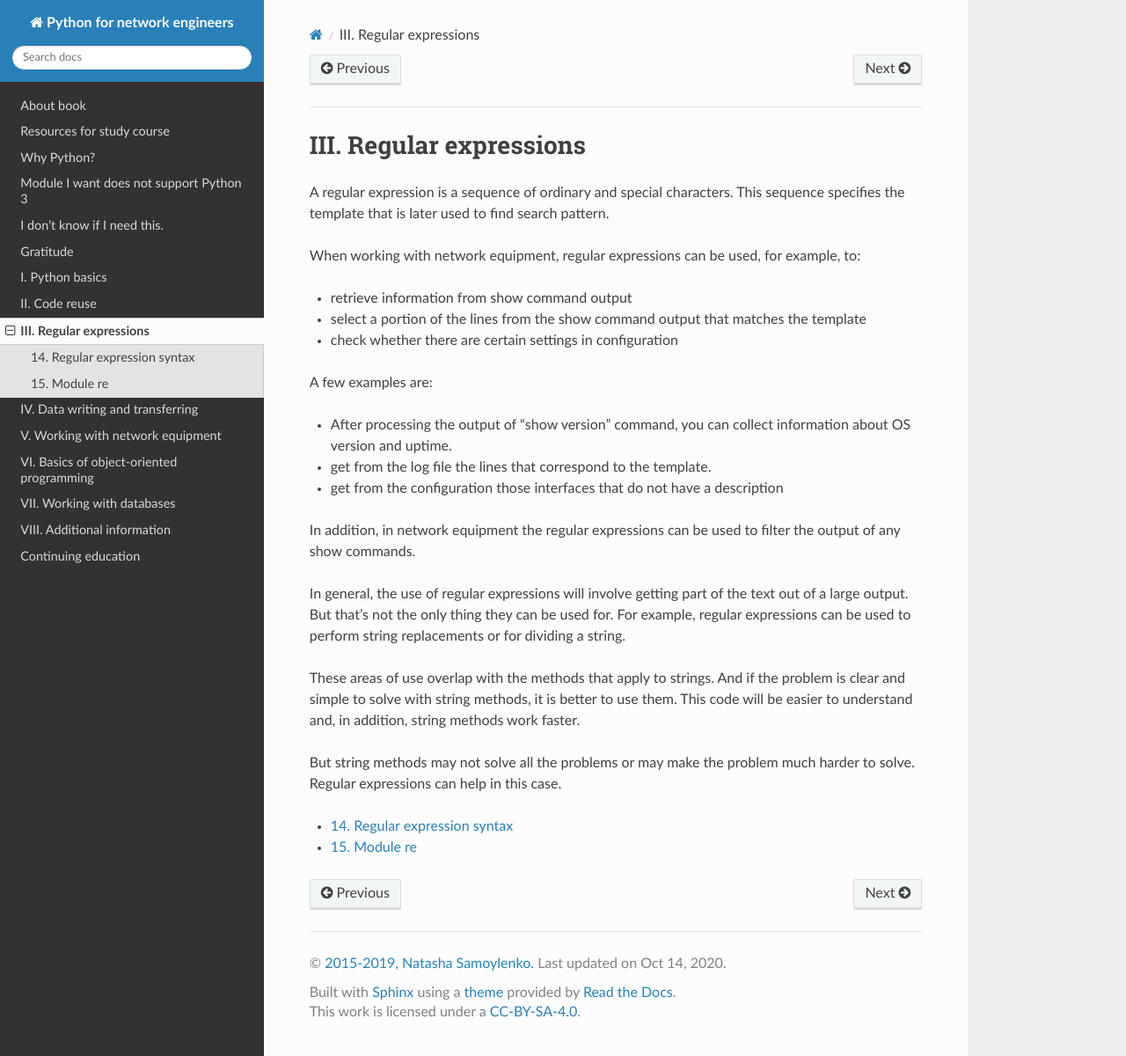
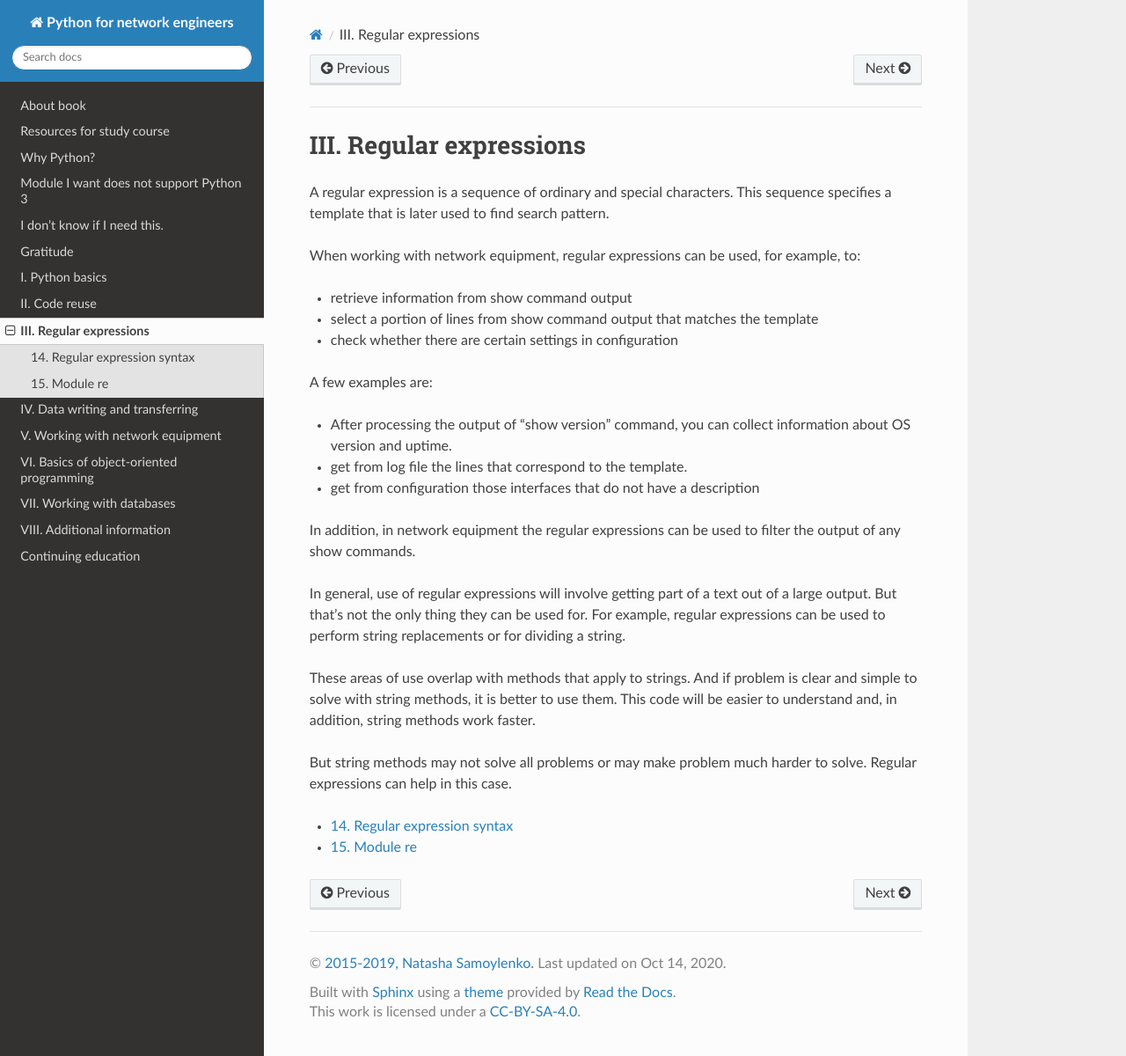
Before and after one commit to natenka/pyneng-book-en, a Sphinx documentation site: the page built from docs/source/book/Part_III.rst, in a window 1280 px wide and 1200 px high. Shown: the whole window at 88% size. Built offline with Sphinx 7.4.7 and the Read the Docs theme 2.0.0, drawn with Linux system fonts in a browser that asks for light colours; pages that are not in the unit, such as notebooks, are missing from menus.

Commit message:
Update Part_III.rst

```diff
--- a/docs/source/book/Part_III.rst
+++ b/docs/source/book/Part_III.rst
@@ -1,27 +1,27 @@
 III. Regular expressions
 #########################
 
-A regular expression is a sequence of ordinary and special characters. This sequence specifies the template that is later used to find search pattern.
+A regular expression is a sequence of ordinary and special characters. This sequence specifies a template that is later used to find search pattern.
 
 When working with network equipment, regular expressions can be used, for example, to:
 
 * retrieve information from show command output
-* select a portion of the lines from the show command output that matches the template
+* select a portion of lines from show command output that matches the template
 * check whether there are certain settings in configuration
 
 A few examples are:
 
 * After processing the output of “show version” command, you can collect information about OS version and uptime.
-* get from the log file the lines that correspond to the template.
-* get from the configuration those interfaces that do not have a description
+* get from log file the lines that correspond to the template.
+* get from  configuration those interfaces that do not have a description
 
 In addition, in network equipment the regular expressions can be used to filter the output of any show commands.
 
-In general, the use of regular expressions will involve getting part of the text out of a large output. But that’s not the only thing they can be used for. For example, regular expressions can be used to perform string replacements or for dividing a string.
+In general, use of regular expressions will involve getting part of a text out of a large output. But that’s not the only thing they can be used for. For example, regular expressions can be used to perform string replacements or for dividing a string.
 
-These areas of use overlap with the methods that apply to strings. And if the problem is clear and simple to solve with string methods, it is better to use them. This code will be easier to understand and, in addition, string methods work faster.
+These areas of use overlap with methods that apply to strings. And if problem is clear and simple to solve with string methods, it is better to use them. This code will be easier to understand and, in addition, string methods work faster.
 
-But string methods may not solve all the problems or may make the problem much harder to solve. Regular expressions can help in this case.
+But string methods may not solve all problems or may make problem much harder to solve. Regular expressions can help in this case.
 
 .. toctree::
    :maxdepth: 1
```
